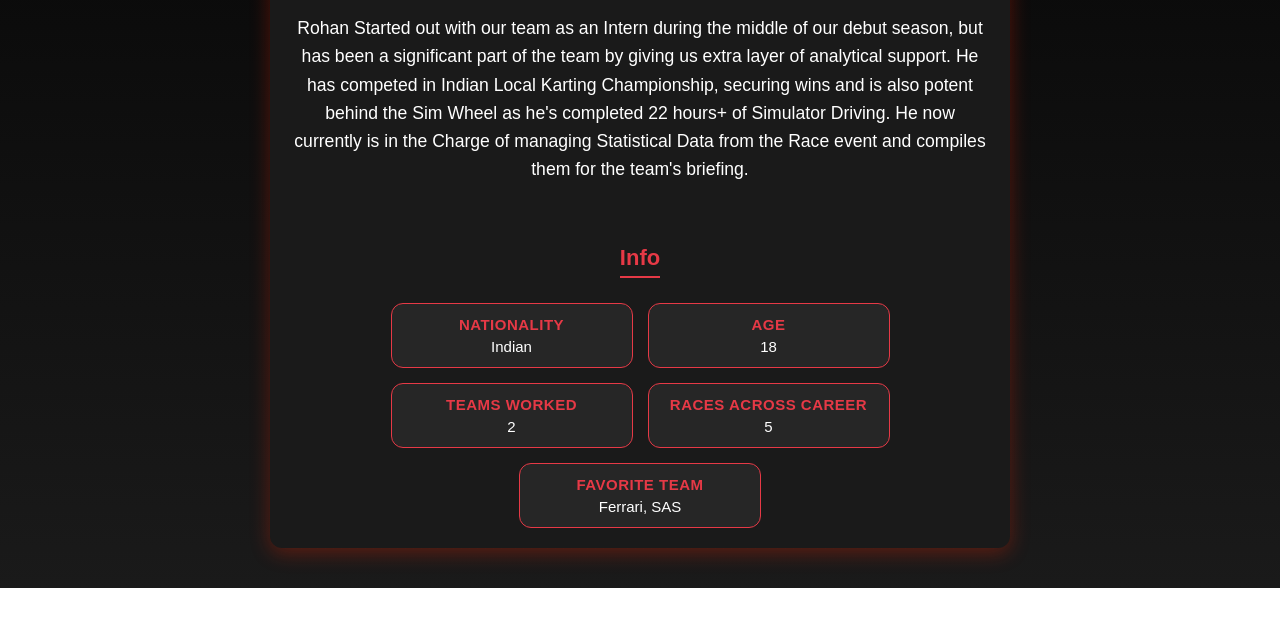
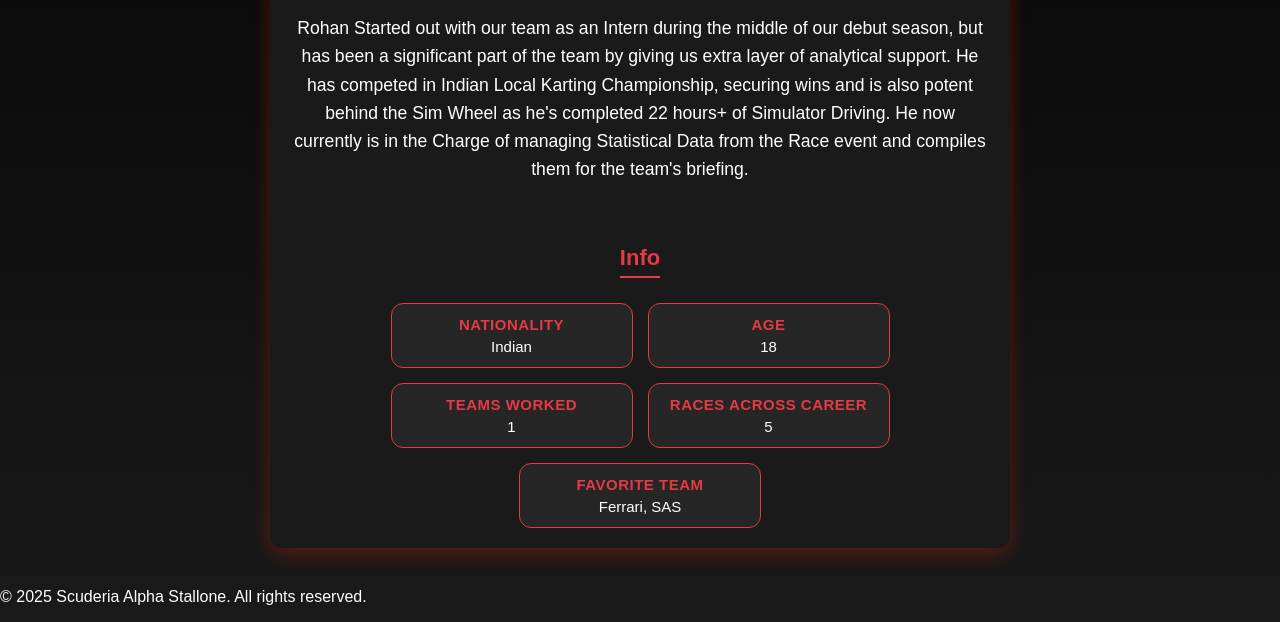
Before and after one commit to ScuderiaAlphaStallone/SASeRacing.com, a plain HTML site: page rohan.html in a window 1280 px wide. Shown: the part 454-1076 px from the top of the page. Before the commit the page ends 1042 px from the top, so only its background shows below. Drawn offline with Linux system fonts and the light colour scheme.

Commit message:
Update rohan.html

```diff
--- a/rohan.html
+++ b/rohan.html
@@ -32,11 +32,14 @@
     <ul>
       <li><strong>Nationality</strong> Indian</li>
       <li><strong>Age</strong> 18</li>
-      <li><strong>Teams Worked</strong> 2</li>
+      <li><strong>Teams Worked</strong> 1</li>
       <li><strong>Races Across Career</strong> 5</li>
       <li><strong>Favorite Team</strong> Ferrari, SAS</li>
     </ul>
    </div>
   </div>
+   <footer>
+    <p>&copy; 2025 Scuderia Alpha Stallone. All rights reserved.</p>
+  </footer>
 </body>
 </html>
```
